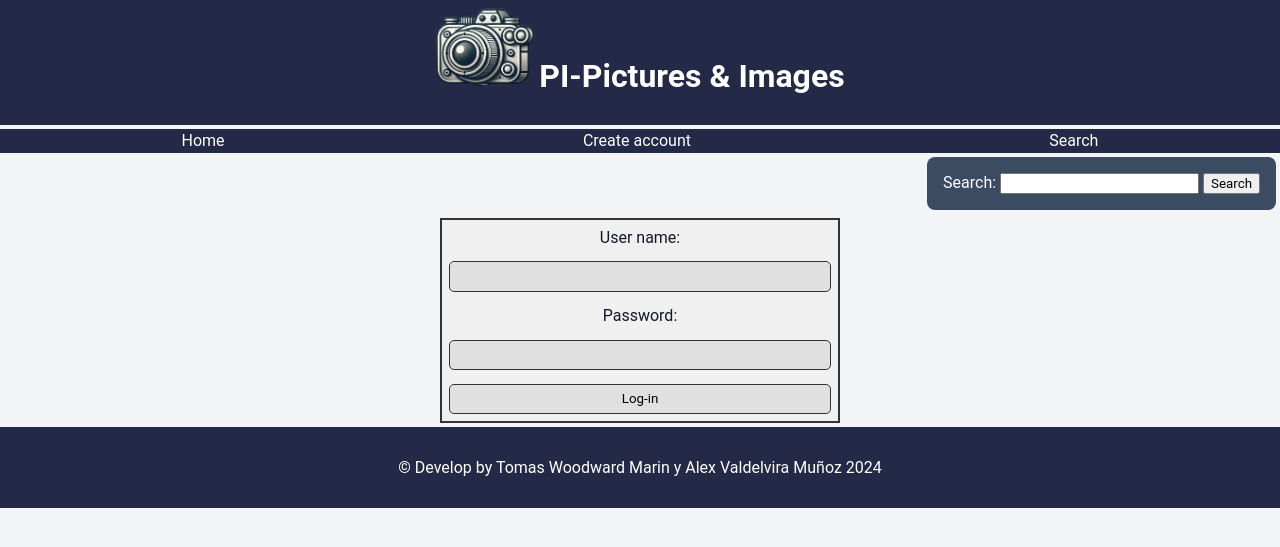
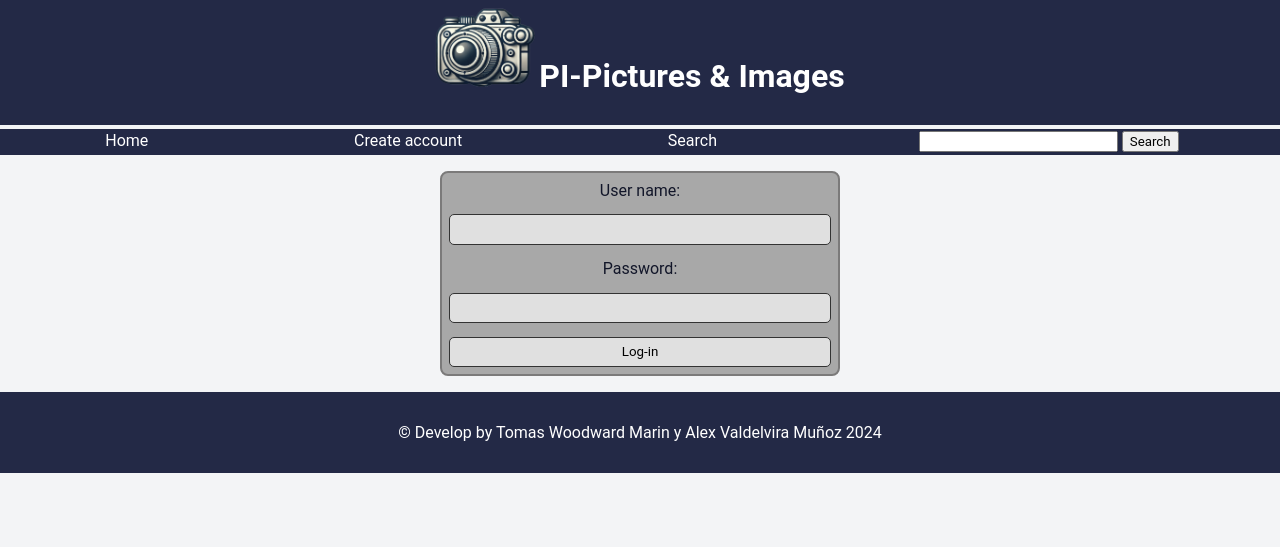
Before and after one commit to TomasWoodward/TomasWoodward.github.io, a PHP site: page /login.html in a window 1280 px wide. Shown: the top 547 px of the page. Run offline with PHP 8.4, Linux system fonts and the light colour scheme.

Commit message:
cambio de lugar la busqueda rapida

```diff
--- a/css/global.css
+++ b/css/global.css
@@ -69,26 +69,19 @@ body {
                 a:hover, a:active, a:focus {
                     background-color: #474747;
                 }
+
+            }
+            form{
+
+                label{
+                    color: white;
+                }
             }
         }
 
     }
 
 
-    aside {
-        display: flex;
-        justify-content: flex-end;
-
-        form {
-            background-color: #3b4b61;
-            color: #fff;
-            border-radius: .5em;
-            margin: 0.25em;
-            padding: 1em;
-            width: auto;
-            text-align: right;
-        }
-    }
 
     footer {
         background-color: #232946;
--- a/css/searchStyle.css
+++ b/css/searchStyle.css
@@ -2,13 +2,14 @@ main{
 	text-align: center;
 
 	form{
-		background-color:#f0f0f0;
+		background-color:#a8a8a8;
 		display: flex;
 		flex-direction: column;
 		justify-content: center;
-		margin: .25em  auto;
+		margin: 1em  auto;
 		max-width: 400px;
-		border: 2px #333 solid;
+		border: 2px #7b7a7a solid;
+		border-radius: .5em;
 		label{
 			margin: .5em;
 		}
--- a/login.html
+++ b/login.html
@@ -19,18 +19,12 @@
             <li><a href="index.html">Home</a></li>
             <li><a href="register.html">Create account</a></li>
             <li><a href="search.html">Search</a></li>
+            <form action="result.html" method="get">
+                <input type="text" id="search" name="search">
+               <input type="submit" value="Search">
+           </form>
         </ul>
     </nav>
-
-    <aside>
-        <form action="result.html" method="get">
-
-            <label for="search">Search:</label>
-            <input type="text" id="search" name="search">
-
-            <input type="submit" value="Search">
-        </form>
-    </aside>
 
     <main>
 		<form action="auth.html" method="post">
--- a/photoDetails.html
+++ b/photoDetails.html
@@ -20,6 +20,10 @@
             <li><a href="userProfile.html">My albums</a></li>
 			<li><a href="index.html">Log out</a></li>
             <li><a href="search.html">Search</a></li>
+            <form action="result.html" method="get">
+                <input type="text" id="search" name="search">
+               <input type="submit" value="Search">
+           </form>
         </ul>
     </nav>
 
--- a/register.html
+++ b/register.html
@@ -19,6 +19,10 @@
             <li><a href="index.html">Home</a></li>
             <li><a href="register.html">Create account</a></li>
             <li><a href="search.html">Search</a></li>
+            <form action="result.html" method="get">
+                <input type="text" id="search" name="search">
+               <input type="submit" value="Search">
+           </form>
         </ul>
     </nav>
 
--- a/result.html
+++ b/result.html
@@ -20,6 +20,10 @@
             <li><a href="userProfile.html">My albums</a></li>
 			<li><a href="index.html">Log out</a></li>
             <li><a href="search.html">Search</a></li>
+            <form action="result.html" method="get">
+                <input type="text" id="search" name="search">
+               <input type="submit" value="Search">
+           </form>
         </ul>
     </nav>
 
--- a/search.html
+++ b/search.html
@@ -21,6 +21,10 @@
             <li><a href="userProfile.html">My albums</a></li>
 			<li><a href="index.html">Log out</a></li>
             <li><a href="search.html">Search</a></li>
+            <form action="result.html" method="get">
+                <input type="text" id="search" name="search">
+               <input type="submit" value="Search">
+           </form>
         </ul>
     </nav>
 
```
Also changed, not shown: auth.html (+4 -7 lines), errorPage.html (+4 -11 lines), getAlbum.html (+4 -10 lines), getAlbumResponse.html (+4 -10 lines), index.html (+4 -11 lines), userProfile.html (+4 -10 lines), css/profileStyle.css (added).
